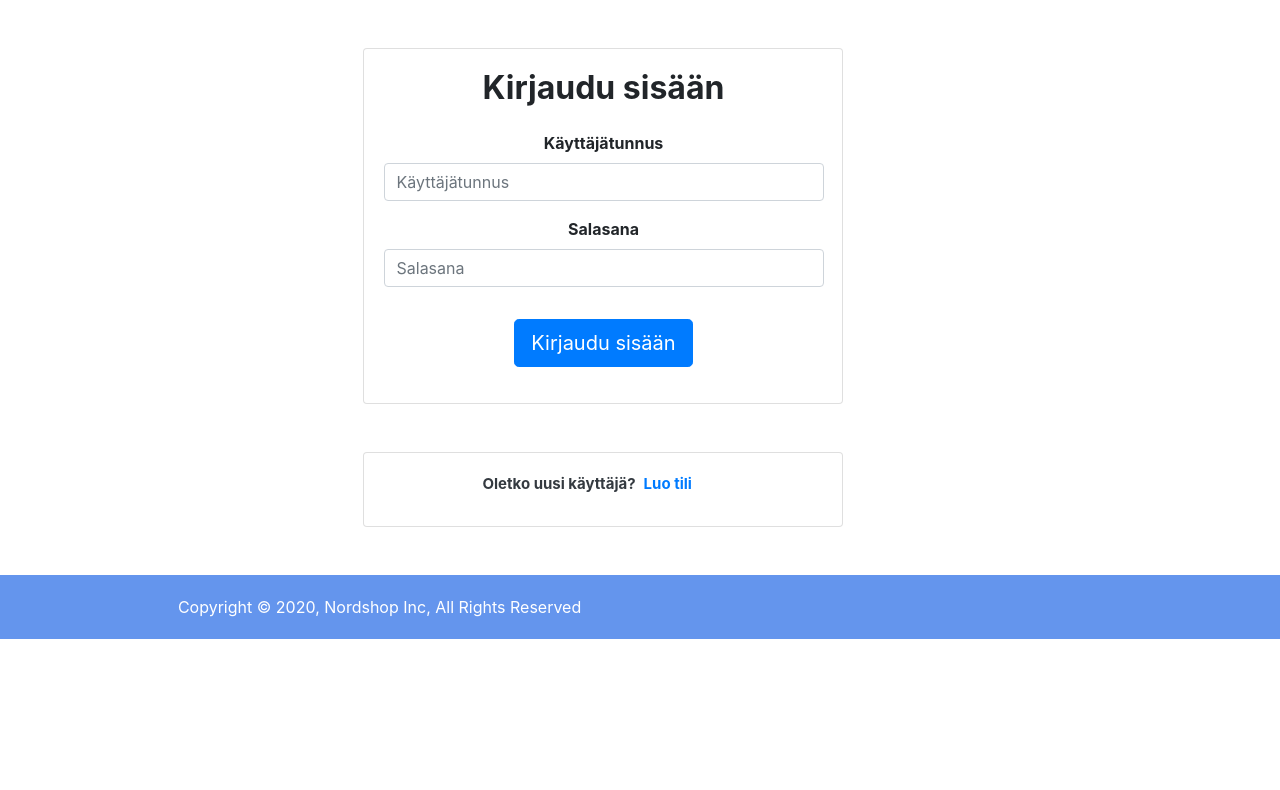
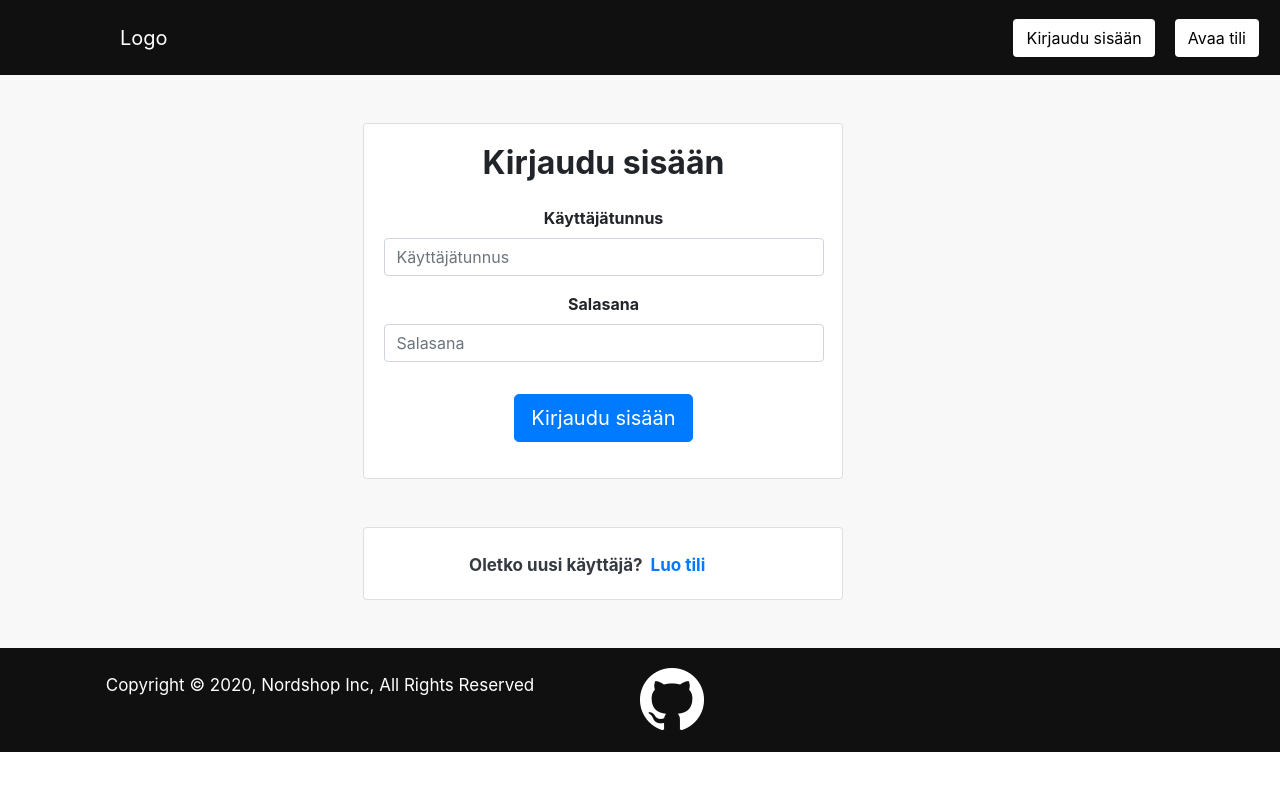
Before and after one commit to ohuji/nordstock, a React (Create React App) app: page /login in a window 1280 px wide. Shown: the top 790 px of the page. Built offline with nearby package versions, Linux system fonts and the light colour scheme; what react-plotly.js would draw is missing.

Commit message:
percentagelsit and css changes

```diff
--- a/src/App.css
+++ b/src/App.css
@@ -38,7 +38,7 @@
 }
 
 nav {
-  background-color: #6495ED;
+  background-color: #101010;
   padding: 25x;
   color: #FFFFFF;
   height: 75px;
@@ -64,7 +64,7 @@ Link {
   top: 20%;
   left: 0;
   width: 100%;
-  color: #FFFF;
+  color: #FFFFFF;
 }
 
 .Paragraph {
@@ -73,7 +73,7 @@ Link {
   left: 630px;
   width: 35%;
   font-size: 25px;
-  color: #FFFF;
+  color: #F8F8F8;
 }
 
 .Button {
@@ -82,7 +82,7 @@ Link {
   left: 835px;
   width: 15%;
   font-size: 25px;
-  color: #FFFF;
+  color: #FFFFFF;
   background-color: #6495ED;
 }
 
@@ -112,13 +112,13 @@ Link {
 }
 
 .BuySellButtons {
-  margin-left: 25px;
-  margin-top: 30px;
+  margin-left: 10px;
+  margin-top: 20px;
 }
 
 .HomeCard {
   width: 12rem;
-  margin-right: 35px;
+  margin-right: 40px;
 }
 
 .HomeList {
@@ -128,3 +128,7 @@ Link {
 .PercentageNavText {
   color: #000000;
 }
+
+.background {
+  background-color: #F8F8F8;
+}
--- a/src/components/Apple.js
+++ b/src/components/Apple.js
@@ -6,6 +6,7 @@ import Navbartwo from "./Navbartwo";
 import Categories from "./Categories";
 import { Link } from "react-router-dom";
 import "./../App.css";
+import PercentageList from "./PercentageList";
 
 const Plot = createPlotlyComponent(Plotly);
 
@@ -58,29 +59,29 @@ class Apple extends Component {
       const { Xaxis, Yaxis } = this.state
       console.log(this.state)
         return(
-         <div>
-           <Navbartwo />
+         <div className="background">
+          <Navbartwo />
+          <Categories/>
+          <PercentageList />
          <div className="container-fluid">
-           <h1 className="mt-4 offset-md-1">Apple osake (NASDAQ: AAPL)</h1>
+           <h1 className="mt-5 mb-4">Apple osake (NASDAQ: AAPL)</h1>
             <div className="row">
 
-              <Categories/>
-
              <Plot
-             className="mb-4"
+             className="mb-4 offset-md-1"
              data={[{
              x: Xaxis,
              y: Yaxis,
              type: 'scatter',
              mode: 'lines+markers',
-             marker: {color: 'blue'},
+             marker: {color: 'black'},
            },
          ]}
           layout={{width: 1050, height: 706}}/>
 
-         <div>
+         <div className="offset-md-1">
           <h4>Tämän hetkinen hinta:</h4>
-          <h2 className="text-success">{Yaxis[0]}</h2>
+          <h2 className="text-success">${Yaxis[0]}</h2>
 
           <button className="btn btn-lg btn-success BuySellButtons">
             Osta Osake
@@ -89,6 +90,24 @@ class Apple extends Component {
           <button className="btn btn-lg btn-danger BuySellButtons">
             Myy Osake
           </button>
+
+          <ul className="list-group list-group-flush mt-5">
+            <li className="list-group-item">
+              <h5>Informaatiota Osakkeesta</h5>
+            </li>
+            <li className="list-group-item">
+              <h6>Nimi:&nbsp;&nbsp;&nbsp;&nbsp;&nbsp; Apple</h6>
+            </li>
+            <li className="list-group-item">
+              <h6>Lyhenne:&nbsp;&nbsp;&nbsp;&nbsp;&nbsp; AAPL</h6>
+            </li>
+            <li className="list-group-item">
+              <h6>Pörssi:&nbsp;&nbsp;&nbsp;&nbsp;&nbsp; Nasdaq</h6>
+            </li>
+            <li className="list-group-item">
+              <h6>Markkina arvo:&nbsp;&nbsp;&nbsp;&nbsp;&nbsp; 1.26 miljardia</h6>
+            </li>
+          </ul>
          </div>
         </div>
        </div>
--- a/src/components/Categories.js
+++ b/src/components/Categories.js
@@ -1,51 +1,58 @@
 import React from "react";
 import { Link } from "react-router-dom";
+import "./../App.css";
 
 const Categories = () => {
     return(
 
-      <ul className="list-group HomeList col-md-3">
+      <ul className="list-group HomeList list-group-horizontal">
 
-      <li className="list-group-item ">
+      <li className="list-group-item">
         <Link to="/NYSE">
-            New York Stock Exhange (NYSE)
+            <h5 className="PercentageNavText">
+              New York Stock Exhange (NYSE)
+            </h5>
         </Link>
-       <span className="badge badge-primary badge-pill">10</span>
       </li>
 
       <li className="list-group-item">
         <Link to="/Nasdaq">
+        <h5 className="PercentageNavText">
             Nasdaq
+        </h5>
         </Link>
-       <span className="badge badge-primary badge-pill">12</span>
       </li>
 
       <li className="list-group-item">
-        <Link to="/LSE">
+        <Link to="/Currencies">
+        <h5 className="PercentageNavText">
             Valuutat
+        </h5>
         </Link>
-       <span className="badge badge-primary badge-pill">8</span>
       </li>
 
       <li className="list-group-item">
         <Link to="/SSE">
+        <h5 className="PercentageNavText">
             Sanghai Stock Exhange (SSE)
+        </h5>
         </Link>
-       <span className="badge badge-primary badge-pill">5</span>
       </li>
 
       <li className="list-group-item">
         <Link to="/ETF">
-            ETF:ät
+        <h5 className="PercentageNavText">
+            Exhange-Traded Funds (ETF)
+        </h5>
         </Link>
-       <span className="badge badge-primary badge-pill">7</span>
       </li>
 
       <li className="list-group-item">
         <Link to="/Crypto">
+        <h5 className="PercentageNavText">
             Cryptovaluutat
+        </h5>
         </Link>
-       <span className="badge badge-primary badge-pill">5</span>
       </li>
 
     </ul>
--- a/src/components/Footer.js
+++ b/src/components/Footer.js
@@ -1,15 +1,21 @@
 import React from "react";
 import { Link } from "react-router-dom";
 import './footerstyle.css';
+import GithubLogo from "./../GitHub-Mark-Light-64px.png"
 
 const Footer = () => {
     return(
        <footer className="site-footer">
         <div className="container-fluid">
-          <div className="col-md-7">
-           <div>Copyright © 2020, Nordshop Inc, All Rights Reserved</div>
+          <div className="row">
+          <div className="col-md-6">
+            <p>Copyright © 2020, Nordshop Inc, All Rights Reserved</p>
+          </div>
+          <a href="https://github.com/ohuji">
+           <img src={GithubLogo} className="image-fluid"></img>
+           </a>
+          </div>
          </div>
-        </div>
       </footer>
 
 
--- a/src/components/Home.js
+++ b/src/components/Home.js
@@ -18,15 +18,15 @@ import PercentageList from "./PercentageList";
 
 const Home = () => {
     return(
-        <div>
+        <div className="background">
          <Navbartwo/>
+         <Categories />
          <PercentageList />
           <div className="container-fluid">
 
            <h3 className="mt-5 mb-3">Suositut kohteessa: Osakkeet</h3>
 
-           <div className="row">
-             <Categories />
+           <div className="row offset-md-1">
                <div className="card HomeCard">
                 <Link to="/Apple">
 
@@ -111,9 +111,9 @@ const Home = () => {
                  </Link>
                 </div>
            </div>
-             <h3 className="mt-5 mb-3">Suositut kohteessa: ETF</h3>
+             <h3 className="mt-5 mb-3">Suositut kohteessa: Exhange-Traded Funds (ETF)</h3>
 
-             <div className="row">
+             <div className="row offset-md-1">
              <div className="card HomeCard">
                 <Link to="/SpyEtf">
 
--- a/src/components/Login.js
+++ b/src/components/Login.js
@@ -2,11 +2,13 @@ import React, { Component } from "react";
 import Footer from "./Footer";
 import "./../App.css";
 import { Link } from "react-router-dom";
+import Navbar from "./Navbar";
 
 class Login extends Component {
     render(){
     return(
-    <div>
+    <div className="background">
+      <Navbar/>
         <div className="container mt-5">
         <div className="card LoginCard offset-md-3">
           <div className="card-body LoginCard">
--- a/src/components/Main.js
+++ b/src/components/Main.js
@@ -14,7 +14,7 @@ class Main extends Component {
     render(){
      return(
 
-          <div>
+          <div className="background">
             <Navbar/>
            <div>
             <img src={Image} className="image-fluid img"></img>
--- a/src/components/Navbar.js
+++ b/src/components/Navbar.js
@@ -2,6 +2,7 @@ import React from "react";
 import { Link, NavLink } from "react-router-dom";
 import Routes from "./Routes";
 import App from "../App";
+import "./../App.css"
 
  const Navbar = () => {
         return(
@@ -14,15 +15,19 @@ import App from "../App";
               </div>
 
               <div className="row">
-                <button className="btn nav-item ">
-                  <Link to="/login" >
+                <button className="btn nav-item">
+                  <Link
+                  to="/login"
+                  className="PercentageNavText">
                      Kirjaudu sisään
-                   </Link>
+                  </Link>
                  </button>
 
                   <button className="btn nav-item ">
-                    <Link to="/register">
-                     Avaa tili
+                    <Link
+                    to="/register"
+                    className="PercentageNavText">
+                      Avaa tili
                      </Link>
                   </button>
                 </div>
--- a/src/components/Navbartwo.js
+++ b/src/components/Navbartwo.js
@@ -1,5 +1,6 @@
 import React from "react";
 import { Link } from "react-router-dom";
+import "./../App.css";
 
 const Navbartwo = () => {
   return(
@@ -13,13 +14,17 @@ const Navbartwo = () => {
 
          <div className="row">
             <button className="btn nav-item ">
-               <Link to="/login" >
+               <Link
+                to="/login"
+                className="PercentageNavText" >
                   Profiili
                </Link>
             </button>
 
             <button className="btn nav-item ">
-               <Link to="/">
+               <Link
+                to="/"
+                className="PercentageNavText">
                   Kirjaudu ulos
                </Link>
             </button>
--- a/src/components/Register.js
+++ b/src/components/Register.js
@@ -2,6 +2,7 @@ import React, { Component } from "react";
 import { Link } from "react-router-dom";
 import "./../App.css";
 import Footer from "./Footer";
+import Navbar from "./Navbar";
 
 class Register extends Component {
     state = {
@@ -39,7 +40,8 @@ class Register extends Component {
 
     render() {
      return(
-       <div>
+       <div className="background">
+         <Navbar/>
           <div className="container mt-5 mb-5">
            <div className="card LoginCard offset-md-3">
             <div className="card-body LoginCard">
--- a/src/components/SpyNav.js
+++ b/src/components/SpyNav.js
@@ -16,7 +16,7 @@ class SpyNav extends Component {
 
         let stockValue = [];
 
-        fetch("https://www.alphavantage.co/query?function=TIME_SERIES_DAILY&symbol=SPY&apikey=WF9H64N6MXWBW9AJ")
+        fetch("https://www.alphavantage.co/query?function=TIME_SERIES_DAILY&symbol=SPY&apikey=Z6HATD4T6MQOJOPS")
         .then(response => {
             return response.json();
         })
--- a/src/components/footerstyle.css
+++ b/src/components/footerstyle.css
@@ -1,5 +1,5 @@
 .site-footer{
-    background-color: #6495ED;
+    background-color: #101010;
     color: #FFFFFF;
     margin-top: 20px;
     padding-top: 20px;
@@ -8,7 +8,6 @@
 
 p {
     color: #FFFFFFFF;
-    font-size: 15px;
-    padding-bottom: 10px;
-    margin-bottom: 10px;
+    font-size: 17px;
+    padding-top: 5px;
 }
```
Also changed, not shown: src/GitHub-Mark-Light-64px.png (added).
